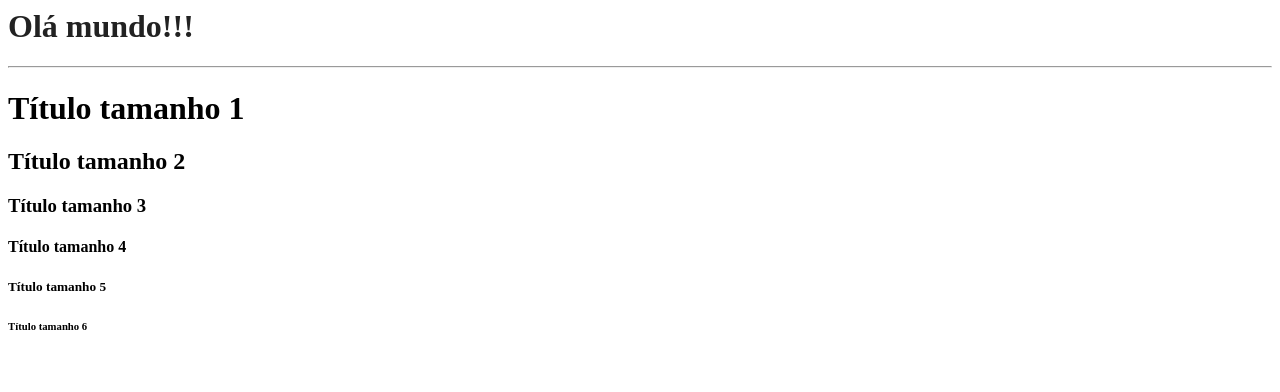
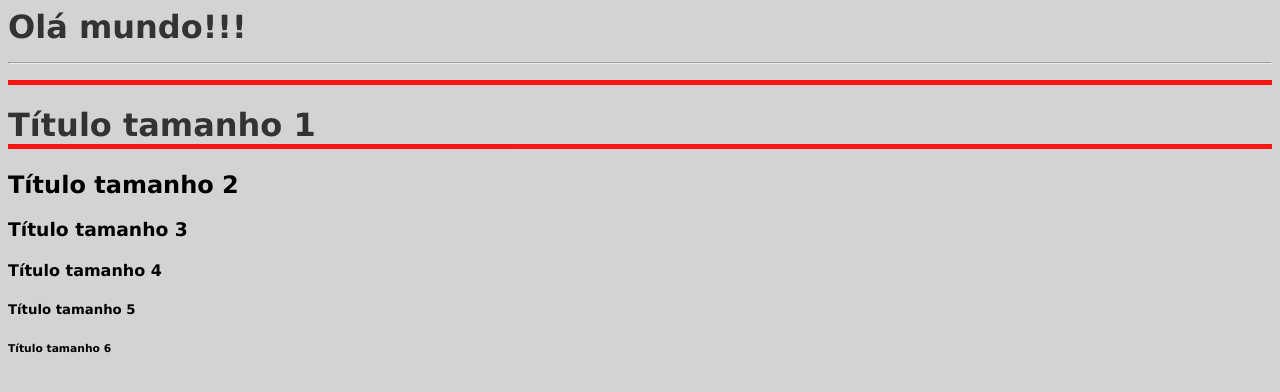
Before and after one commit to rlonghiDev/myhtml, a plain HTML site: page index.html in a window 1280 px wide. Drawn offline with Linux system fonts and the light colour scheme.

Commit message:
Acréscimos no CSS
Adição de estilos e separação do css do html

```diff
--- a/index.html
+++ b/index.html
@@ -1,8 +1,30 @@
 <HTML>
   <BODY style="background-color:Light-Grey;">
-    <h1 style="color:#222222;">Olá mundo!!!</h1>
-    <hr>
-    <P Align="left;">
+
+    <head>   <!--Usando css interno-->
+      <style>
+        body{
+            background-color: lightgray;
+            font-family: Verdana,Verdana, Geneva;
+          }
+        h1{
+            color:#222222;
+            font-weight: bold;
+            opacity: 0.9;
+            border-bottom: 5px solid red;
+
+        }
+        p{
+          text-align: left;
+        }
+
+      </style>
+
+    </head>
+
+    <h1>Olá mundo!!!<br><hr></h1>
+
+    <P>
       <H1>Título tamanho 1</H1>
       <H2>Título tamanho 2</H2>
       <H3>Título tamanho 3</H3>
```
Also changed, not shown: 1 other file.
